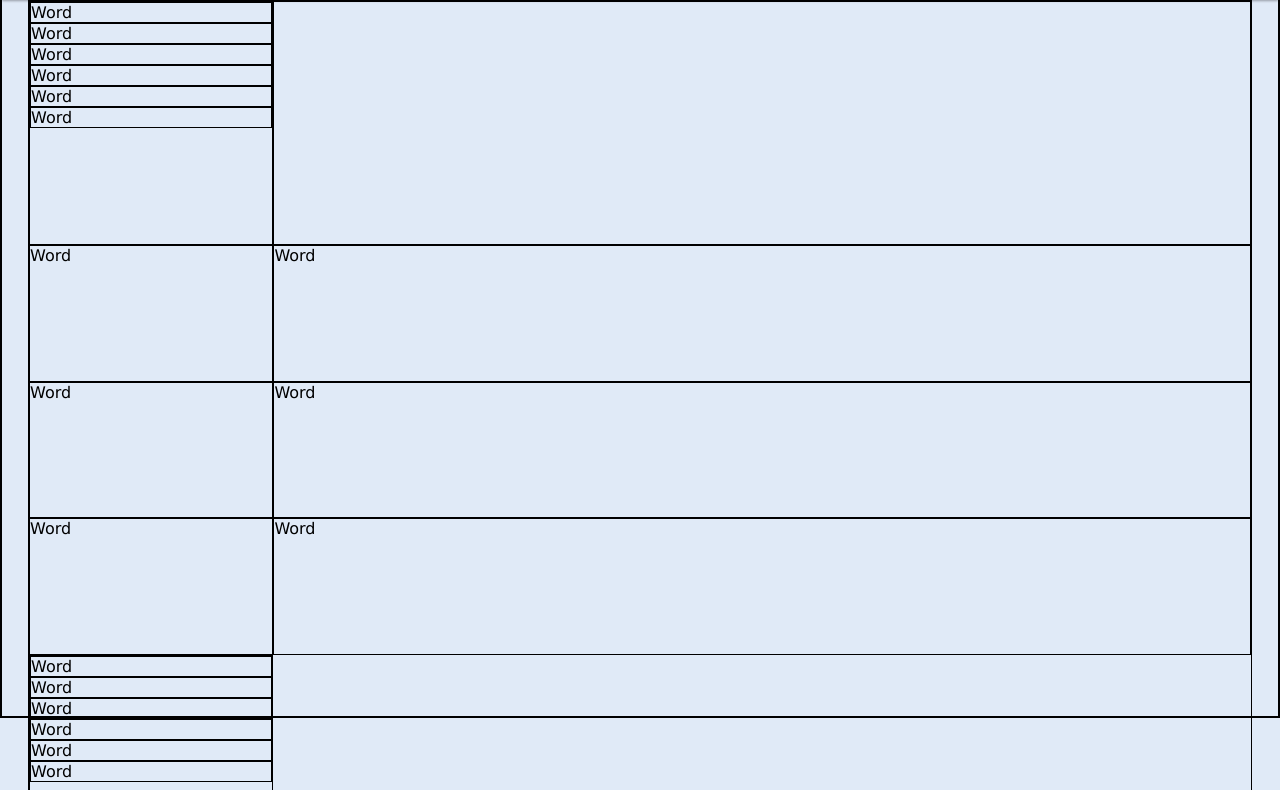
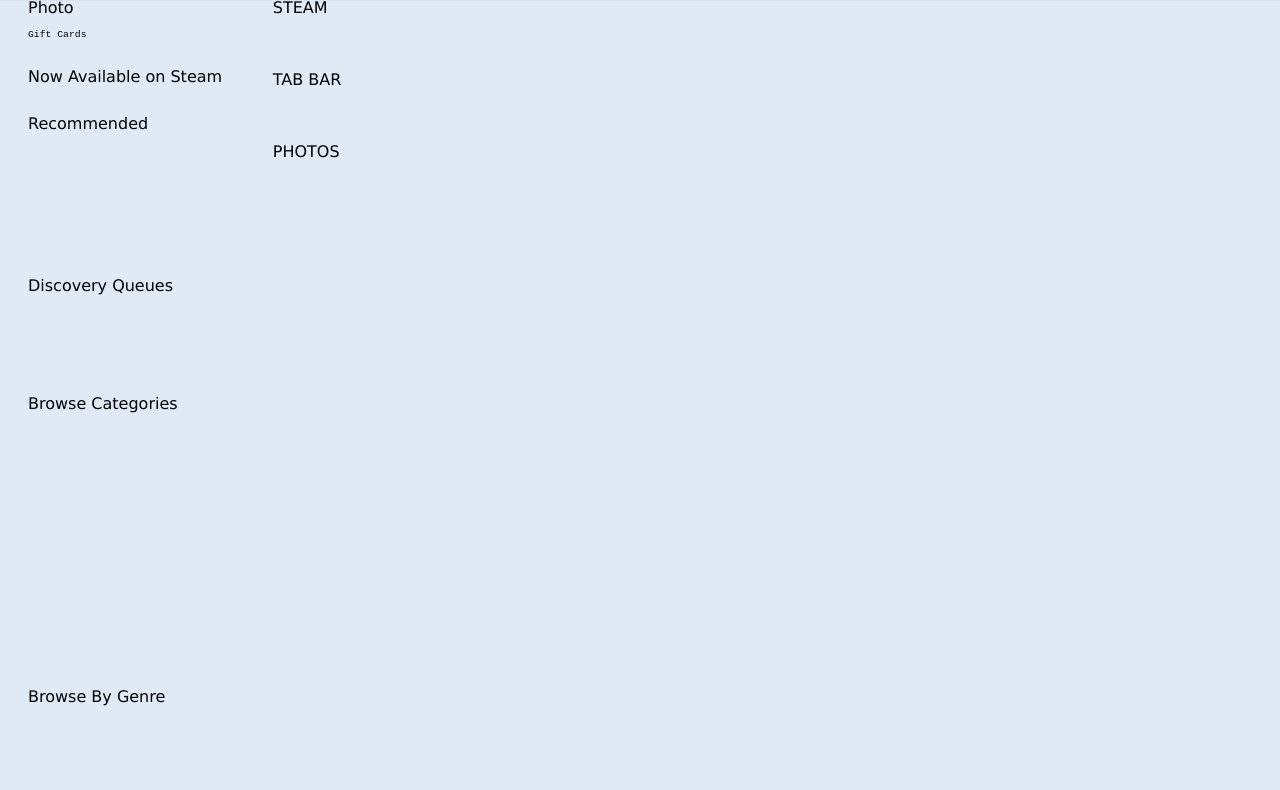
Before and after one commit to mouakiang/copy-website, a plain HTML site: page index.html in a window 1280 px wide. Shown: the part 82-872 px from the top of the page. After the commit the page ends 800 px from the top, so only its background shows below. Drawn offline with Linux system fonts and the light colour scheme.

Commit message:
added giftcards photo and updated css sections

```diff
--- a/index.html
+++ b/index.html
@@ -30,29 +30,30 @@
 
         <main>
             <section class="left">
-                <div>Word</div>
-                <div>Word</div>
-                <div>Word</div>
-                <div>Word</div>
-                <div>Word</div>
-                <div>Word</div>
+                <div>Photo</div>
+                <div class="gift-cards">Gift Cards</div>
+                <p>Now Available on Steam</p>
+                <div>Recommended</div>
+                <p></p>
+                <p></p>
+                <p></p>
+                <div>Discovery Queues</div>
+                <p></p>
+                <p></p>
+                <div>Browse Categories</div>
+                <p></p>
+                <p></p>
+                <p></p>
+                <p></p>
+                <p></p>
+                <p></p>
+                <div>Browse By Genre</div>
             </section>
 
-            <section class="top"></section>
-            <div>Word</div>
-            <div>Word</div>
-            <div>Word</div>
-            <div>Word</div>
-            <div>Word</div>
-            <div>Word</div>
-
-            <section class="bottom">
-                <div>Word</div>
-                <div>Word</div>
-                <div>Word</div>
-                <div>Word</div>
-                <div>Word</div>
-                <div>Word</div>
+            <section class="right">
+                <div>STEAM</div>
+                <div>TAB BAR</div>
+                <div>PHOTOS</div>
             </section>
         </main>
     </body>
--- a/styles/global.css
+++ b/styles/global.css
@@ -33,11 +33,20 @@ header .logo {
 main {
     width: 1224px;
     margin: 0 auto;
-    height: 900px;
     display: grid;
     grid-template-columns: 20% 80%;
 }
 
-* {
-    border: solid 1px black;
+.left {
+    display: grid;
 }
+
+.right {
+    display: grid;
+    grid-template-rows: 10% 10% 80%;
+}
+
+.gift-cards {
+    font-family: monospace;
+    font-size: 0.75em;
+}
```
Also changed, not shown: assets/giftcards.png (added).
